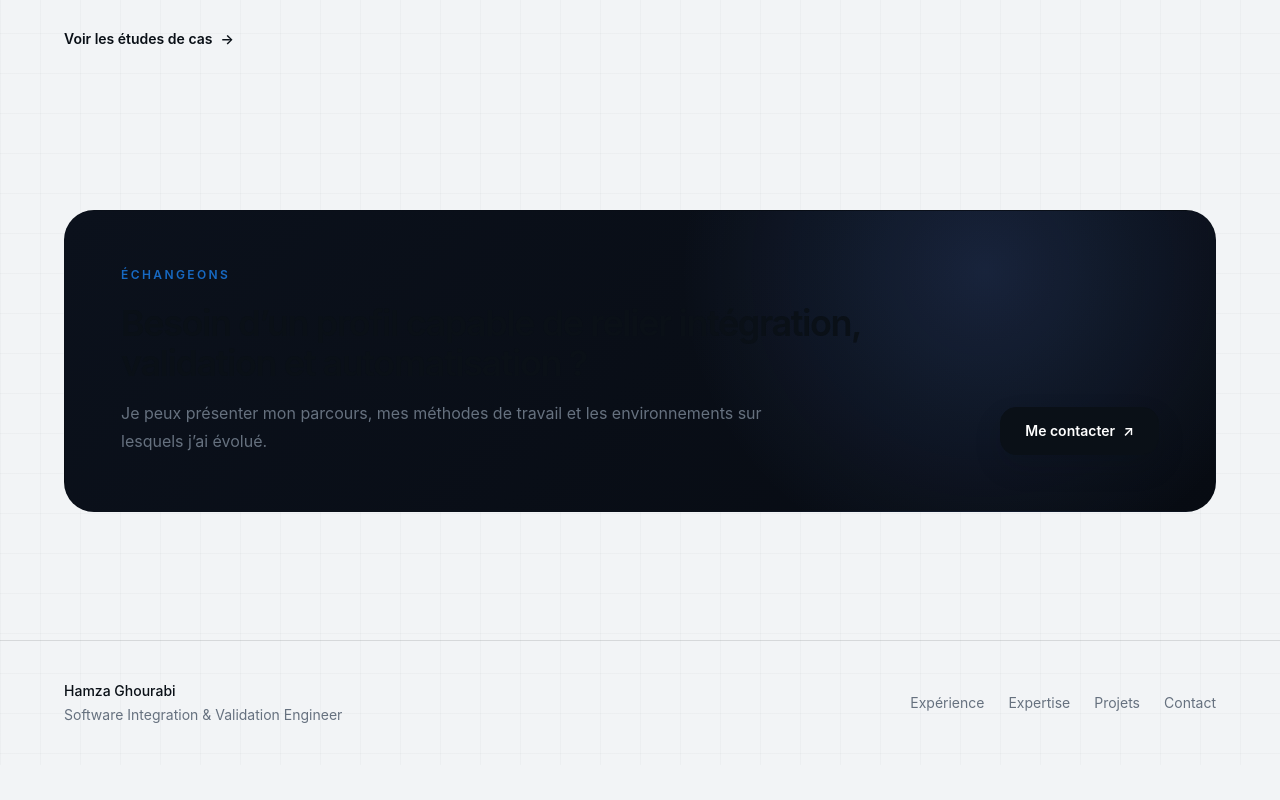
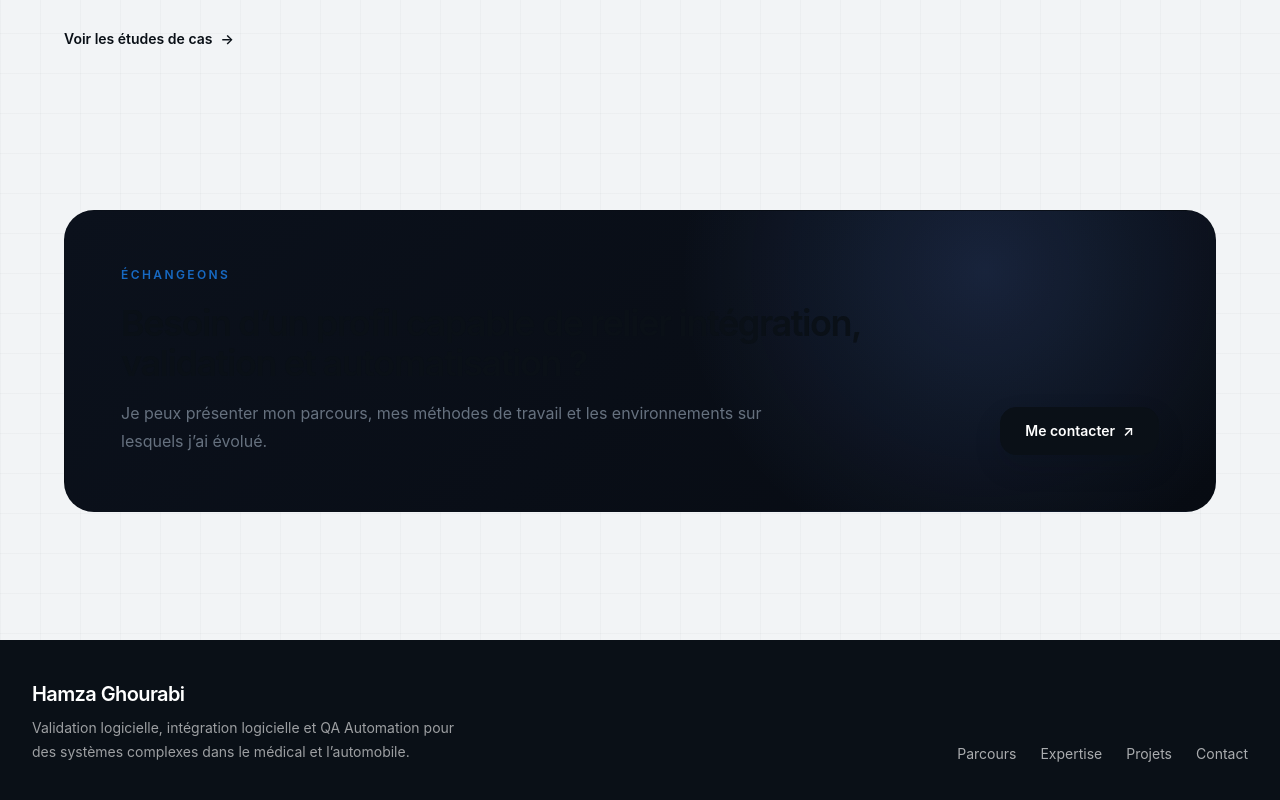
Before and after one commit to Robotham33/Portfolio-Hamza-Ghourabi, a Next.js app: page / in a window 1280 px wide. Shown: the part 3927-4727 px from the top of the page. Before the commit the page ends 4692 px from the top, so only its background shows below. Built offline with nearby package versions, Linux system fonts and the light colour scheme.

Commit message:
style(v4): redesign footer

```diff
--- a/components/layout/site-footer.tsx
+++ b/components/layout/site-footer.tsx
@@ -2,28 +2,19 @@ import Link from "next/link";
 
 export function SiteFooter() {
   return (
-    <footer className="border-t border-[var(--border)] px-5 py-10 sm:px-6 lg:px-8">
-      <div className="mx-auto flex max-w-6xl flex-col gap-6 text-sm text-[var(--muted-foreground)] sm:flex-row sm:items-center sm:justify-between">
+    <footer className="bg-[var(--ink)] px-5 py-10 text-white sm:px-6 lg:px-8">
+      <div className="mx-auto flex max-w-7xl flex-col gap-8 sm:flex-row sm:items-end sm:justify-between">
         <div>
-          <p className="font-medium text-[var(--foreground)]">Hamza Ghourabi</p>
-          <p className="mt-1">Software Integration & Validation Engineer</p>
+          <p className="text-xl font-semibold tracking-[-0.03em]">Hamza Ghourabi</p>
+          <p className="mt-2 max-w-md text-sm leading-6 text-white/60">
+            Validation logicielle, intégration logicielle et QA Automation pour des systèmes complexes dans le médical et l’automobile.
+          </p>
         </div>
-        <nav
-          aria-label="Navigation secondaire"
-          className="flex flex-wrap gap-x-6 gap-y-3"
-        >
-          <Link href="/experience" className="hover:text-[var(--foreground)]">
-            Expérience
-          </Link>
-          <Link href="/expertise" className="hover:text-[var(--foreground)]">
-            Expertise
-          </Link>
-          <Link href="/projects" className="hover:text-[var(--foreground)]">
-            Projets
-          </Link>
-          <Link href="/contact" className="hover:text-[var(--foreground)]">
-            Contact
-          </Link>
+        <nav className="flex flex-wrap gap-x-6 gap-y-3 text-sm text-white/65">
+          <Link href="/experience" className="hover:text-white">Parcours</Link>
+          <Link href="/expertise" className="hover:text-white">Expertise</Link>
+          <Link href="/projects" className="hover:text-white">Projets</Link>
+          <Link href="/contact" className="hover:text-white">Contact</Link>
         </nav>
       </div>
     </footer>
```
